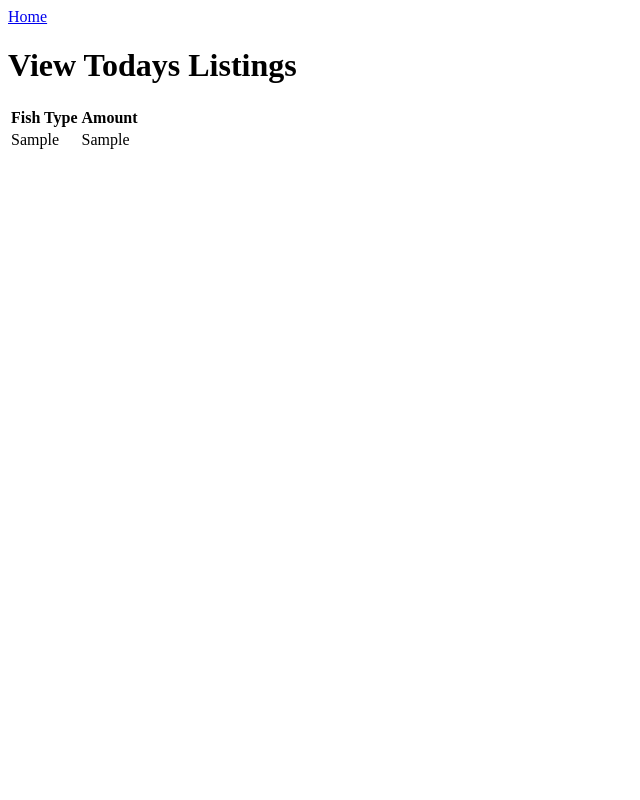
After one commit to goehlemichael/post_your_catch, a Flask app: page /listings in a window 1280 px wide. The commit adds this page. Shown: the whole page, without its empty margins (0-640 px from the left). Run offline with Flask 2, Linux system fonts and the light colour scheme; tables that the repository leaves empty hold one stand-in row (values such as "Sample post").

Commit message:
changed route for listings, added home links to post page

```diff
--- a/app.py
+++ b/app.py
@@ -96,9 +96,9 @@ class MyModelView(sqla.ModelView):
                 return redirect(url_for('security.login', next=request.url))
 
 # Flask views
-@app.route('/')
+@app.route('/listings')
 def index():
-    return render_template('index.html', posts = Post.query.all() )
+    return render_template('listings.html', posts = Post.query.all() )
 
 @app.route("/post", methods=["GET", "POST"])
 def create_note():
--- a/templates/admin/index.html
+++ b/templates/admin/index.html
@@ -8,7 +8,7 @@
             <p class="lead">Connect to buyers in your area</p>
 
             {% if not current_user.is_authenticated %}
-            <p>Login to post your catch</p>
+            <p>Login to post to the listing</p>
             <p><a class="btn btn-primary" href="{{ url_for('security.login') }}">login</a></p>
             {% endif %}
 
@@ -16,7 +16,7 @@
             <a class="btn btn-primary" href="/post">Create a Post</a>
             {% endif %}
 
-            <p><a class="btn btn-primary" href="/">View Listings</a></p>
+            <p><a class="btn btn-primary" href="/listings">View Listings</a></p>
 
         </div>
     </div>
--- /dev/null
+++ b/templates/listings.html
@@ -0,0 +1,31 @@
+<html>
+    <body>
+<div class="container">
+    <div class="row">
+        <div class="col-sm-10 col-sm-offset-1">
+            <a class="btn btn-default" href="{{ url_for('admin.index') }}">Home</a>
+            <h1>View Todays Listings</h1>
+        </div>
+
+ <table>
+         <thead>
+            <tr>
+               <th>Fish Type</th>
+               <th>Amount</th>
+            </tr>
+         </thead>
+
+         <tbody>
+            {% for post in posts %}
+               <tr>
+                  <td>{{ post.fish }}</td>
+                  <td>{{ post.amount }}</td>
+               </tr>
+            {% endfor %}
+         </tbody>
+      </table>
+
+    </div>
+</div>
+    </body>
+</html>
--- a/templates/post.html
+++ b/templates/post.html
@@ -1,7 +1,7 @@
 <!DOCTYPE html>
 <html>
    <body>
-
+      <a class="btn btn-default" href="{{ url_for('admin.index') }}">Home</a>
       <h3>Post your catch</h3>
       <hr/>
 
```
